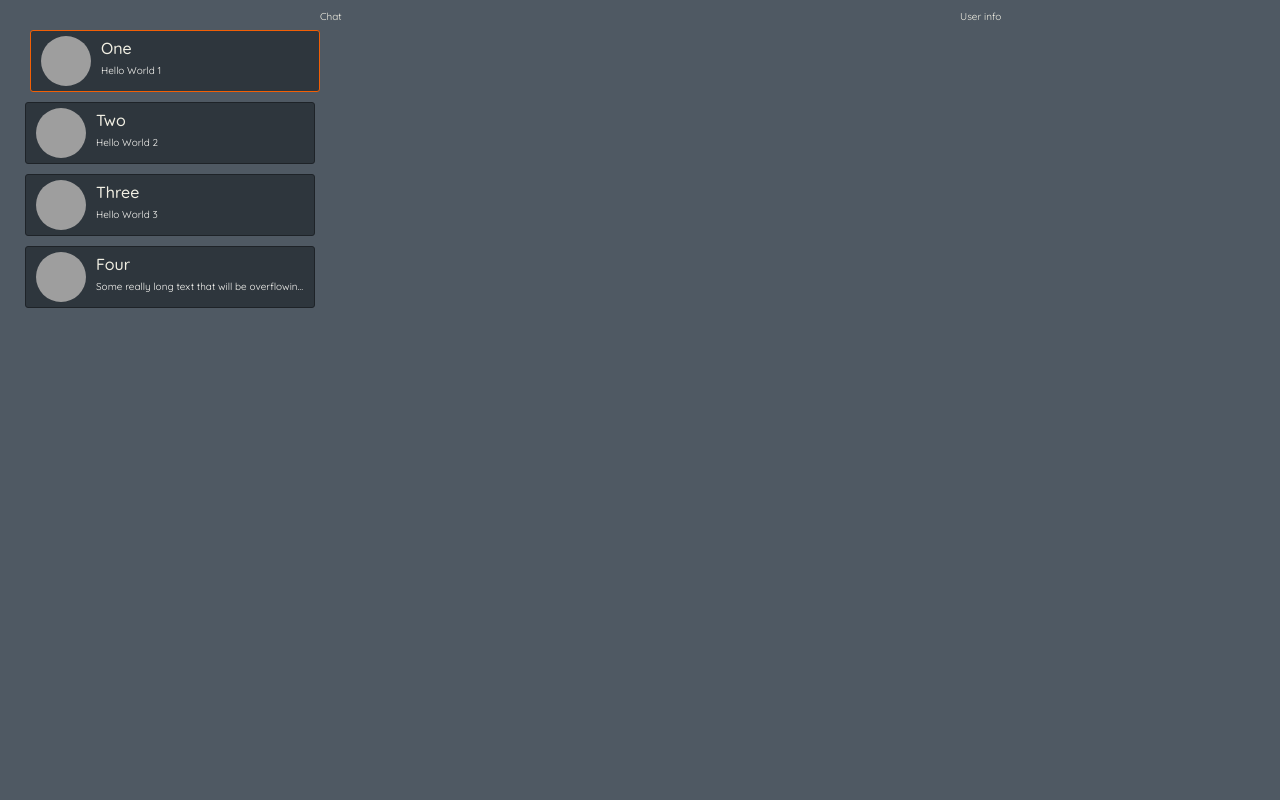
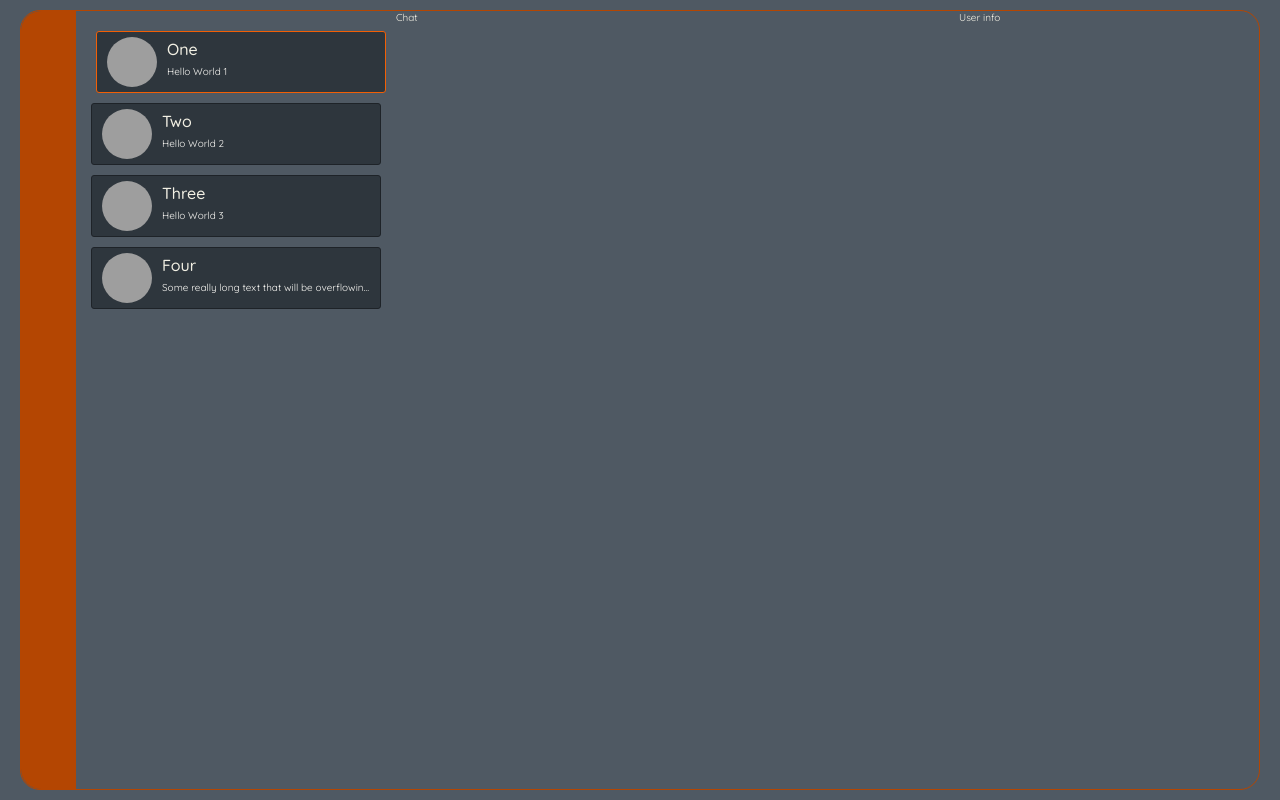
Before and after one commit to HovSyan/hchat, a React (Create React App) app: page / in a window 1280 px wide. Built offline with nearby package versions, Linux system fonts and the light colour scheme; grey boxes are pictures that could not be loaded.

Commit message:
Add menu

```diff
--- a/src/assets/styles/components/_main.scss
+++ b/src/assets/styles/components/_main.scss
@@ -2,9 +2,18 @@
     height: 100%;
 
     display: grid;
-    grid-template-columns: 30rem 1fr 30rem;
+    grid-template-columns: 5.5rem 30rem 1fr 30rem;
+    gap: 1rem;
 
     border-radius: 2rem;
+    border: 1px solid $color-accent-darker;
+
+    .menu {
+        background-color: $color-accent-darker;
+
+        border-top-left-radius: 2rem;
+        border-bottom-left-radius: 2rem;
+    }
 
     .rooms {
         display: flex;
--- a/src/components/Main.tsx
+++ b/src/components/Main.tsx
@@ -2,7 +2,7 @@ import roomService from "../services/room.service"
 import Room from "./Room";
 import { IRoom } from "../models/room.model";
 import { useFetch } from "../hooks/use-fetch.hook";
-import { useEffect, useState } from "react";
+import { useState } from "react";
 
 const getRooms = () => roomService.getRooms()
 
@@ -17,6 +17,7 @@ export default function Main() {
     console.log('Main rendered', selectedRoom)
     return (
         <main className="main">
+            <menu className="menu"></menu>
             <aside className="rooms">{
                 pending ? 'Loading...' : rooms.map((room) => (
                     <Room room={room}
```
